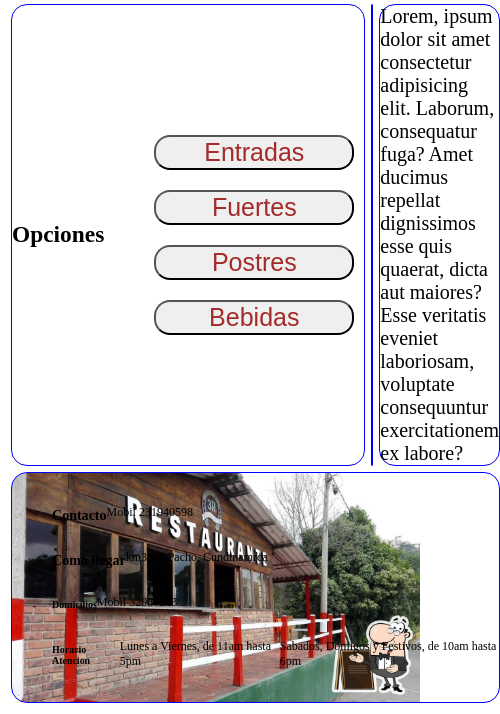
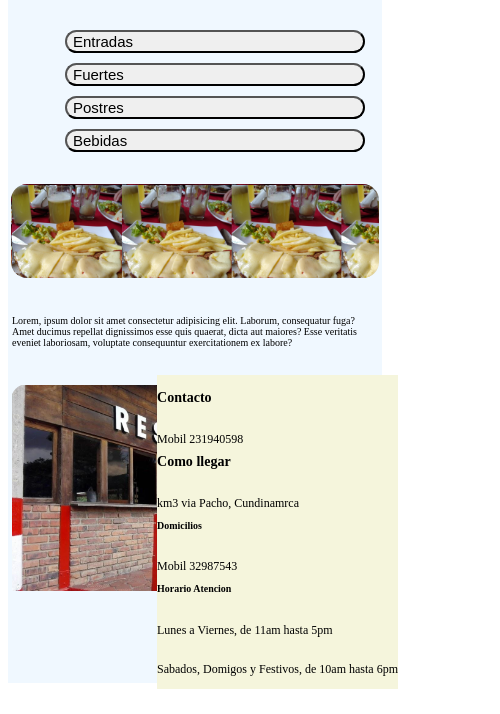
Before and after one commit to jcsanchezg/jcsanchezg.github.io, a plain HTML site: page index.html in a window 390 px wide. Shown: the part 163-877 px from the top of the page, 500 px wide, since content can reach past the window. After the commit the page ends 854 px from the top, so only its background shows below. Drawn offline with Linux system fonts and the light colour scheme.

Commit message:
include media queries

```diff
--- a/index.html
+++ b/index.html
@@ -28,7 +28,7 @@
             <ul class="itemsfotter">
                 <section class="foter">
                     <h3>Contacto</h3>
-                    <P>Mobil 231940598</P>
+                    <p>Mobil 231940598</p>
                 </section>
                 <section class="foter">
                     <h3>Como llegar</h3>
--- a/proyectrestaurant.css
+++ b/proyectrestaurant.css
@@ -21,6 +21,8 @@
 .picturefood {
     grid-column: 2;
     grid-row:2 / 5;
+    background-image: url("/images/breastwithcheese.jpg");
+    background-size:contain ;
 }
 .buttons {
     grid-column: 1;
@@ -34,11 +36,6 @@
     color: brown;
     width: 200px;
     margin: 10px;
-}
-.picturefood {
-    background-image: url("/images/breastwithcheese.jpg");
-    /* background-repeat: no-repeat; */
-    background-size: contain;
 }
 .descriptionmenu {
     grid-column:3;
@@ -63,5 +60,56 @@
 }
 .foter {
     display:flex;
+    flex-direction: column;
     font-size: 12px;
 }
+@media screen and (max-width: 640px) {
+    .wrapper { background-color: aliceblue;}
+    .box {
+        border: 1px solid transparent;
+        border-radius:16px;
+        /* background-color: lightblue; */
+        display:flexbox;
+        font-size: 10px;
+        /* justify-content: center; */
+        /* align-items: center; */
+        margin: 3px;
+    }
+    .buttons {
+        display:flex;
+        flex-direction: column;
+        grid-column: 1 / 4;
+        grid-row: 2 / 3;
+        font-size:15px;
+    }
+    .colorbuttonmenu {
+        display: flex;
+        flex-direction: column;
+        border-radius: 16px;
+        font-size: 15px;
+        color: black;
+        width: 300px;
+        margin: 10px;
+    }
+    .picturefood {
+        grid-column: 1 / 4;
+        grid-row:3;
+        background-size: 30%;
+    }
+    .descriptionmenu {
+        grid-column: 1 / 4;
+        grid-row:4;
+        align-items: center;
+    }
+    .fotter {
+        grid-column:1 / 4;
+        grid-row: 5;
+    }
+    .foter {
+        flex-direction: column;
+        justify-content: flex-end;
+        margin: -20px;
+        background-color: beige;
+    }
+
+}
```
